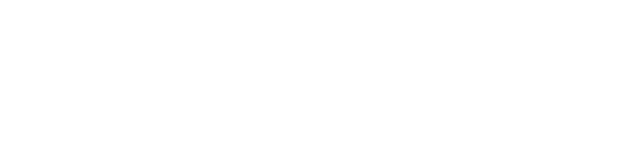
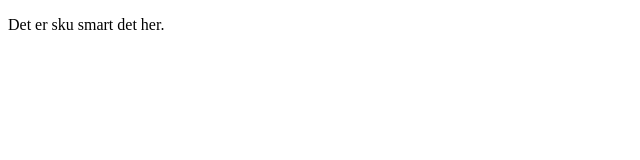
Before and after one commit to emilroed/ny-git, a plain HTML site: page index.html in a window 1280 px wide. Shown: the whole page, without its empty margins (0-640 px from the left). Drawn offline with Linux system fonts and the light colour scheme.

Commit message:
jeg har tilføjet en paragraf i din kode

```diff
--- a/index.html
+++ b/index.html
@@ -7,6 +7,6 @@
     <title>Document</title>
 </head>
 <body>
-
+    <p>Det er sku smart det her.</p>
 </body>
 </html>
```
